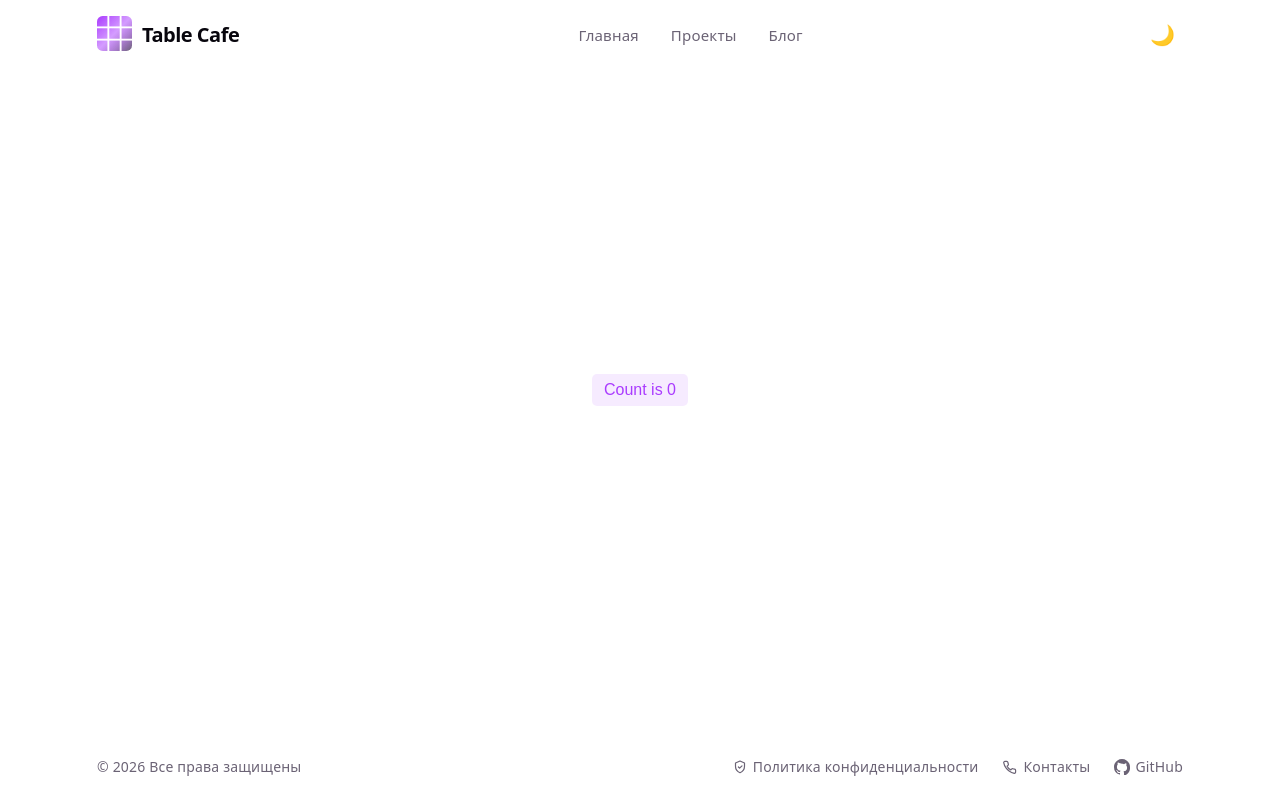
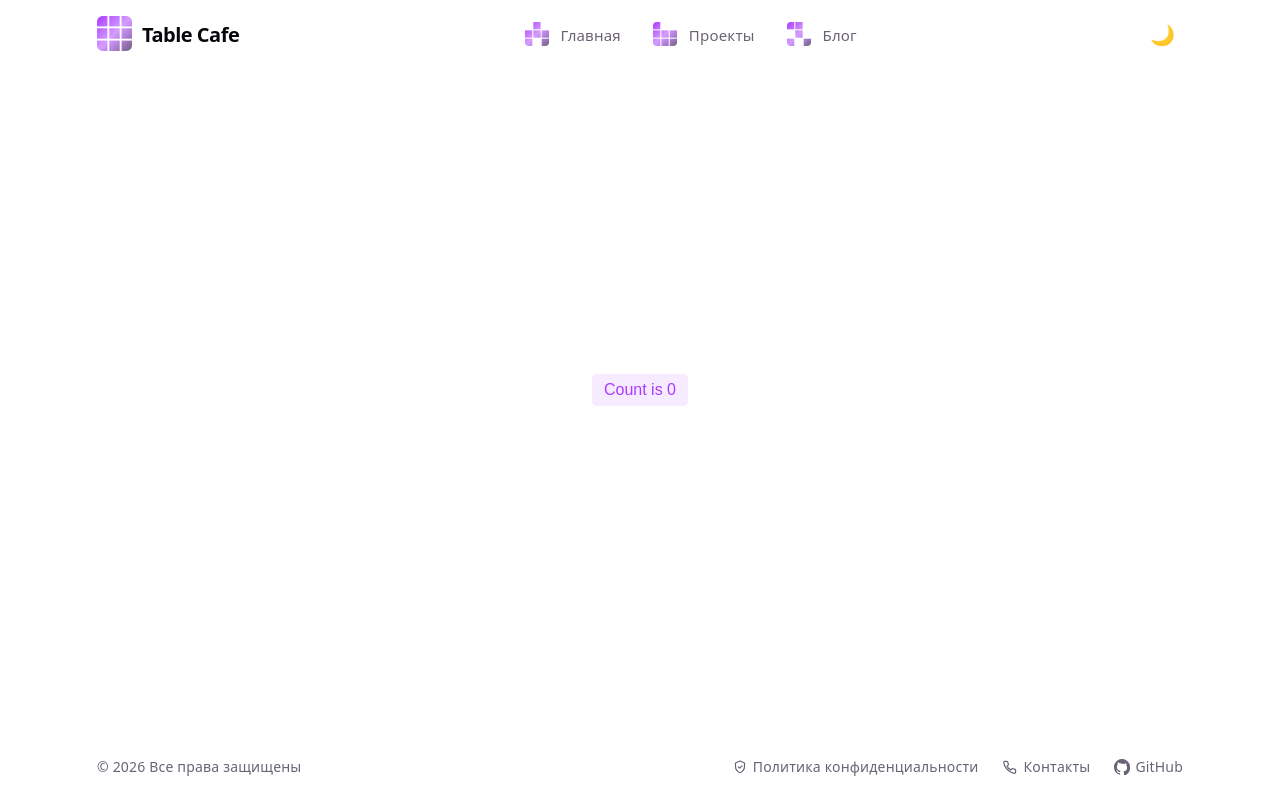
Before and after one commit to stdAlexTikhonov/my-new-app, a React (Vite) app: page / in a window 1280 px wide. Built offline with nearby package versions, Linux system fonts and the light colour scheme.

Commit message:
fix(TASK-9): added icon in descrop menu

```diff
--- a/src/components/Header/Header.module.scss
+++ b/src/components/Header/Header.module.scss
@@ -66,6 +66,8 @@
   letter-spacing: 0.18px;
   transition: color 0.3s ease;
   position: relative;
+  display: flex;
+  gap: 12px;
 
   &::after {
     content: '';
@@ -91,19 +93,8 @@
     outline-offset: 2px;
     border-radius: 2px;
   }
-
-  @media (max-width: 480px) {
-    font-size: 13px;
-  }
 }
 
-
-// Для тёмной темы (если используете CSS-переменные)
-@media (prefers-color-scheme: dark) {
-  .header {
-    background: var(--bg);
-  }
-}
 
 .themeToggle {
   display: block;
--- a/src/components/Header/Header.tsx
+++ b/src/components/Header/Header.tsx
@@ -23,9 +23,18 @@ export const Header = () => {
           <span className={styles.logoText}>Table Cafe</span>
         </div>
         <nav className={styles.nav}>
-          <a href="#" className={styles.navLink}>Главная</a>
-          <a href="#" className={styles.navLink}>Проекты</a>
-          <a href="#" className={styles.navLink}>Блог</a>
+          <a href="#" className={styles.navLink}>
+            <GridIcon hiddenCells={[0, 2, 7]} size={24} radius={15} />
+            Главная
+          </a>
+          <a href="#" className={styles.navLink}>
+            <GridIcon hiddenCells={[1,2]} size={24} radius={15} />
+            Проекты
+          </a>
+          <a href="#" className={styles.navLink}>
+            <GridIcon hiddenCells={[2,3,5,7]} size={24} radius={15} />
+            Блог
+          </a>
         </nav>
         <button
           className={styles.themeToggle}
```
